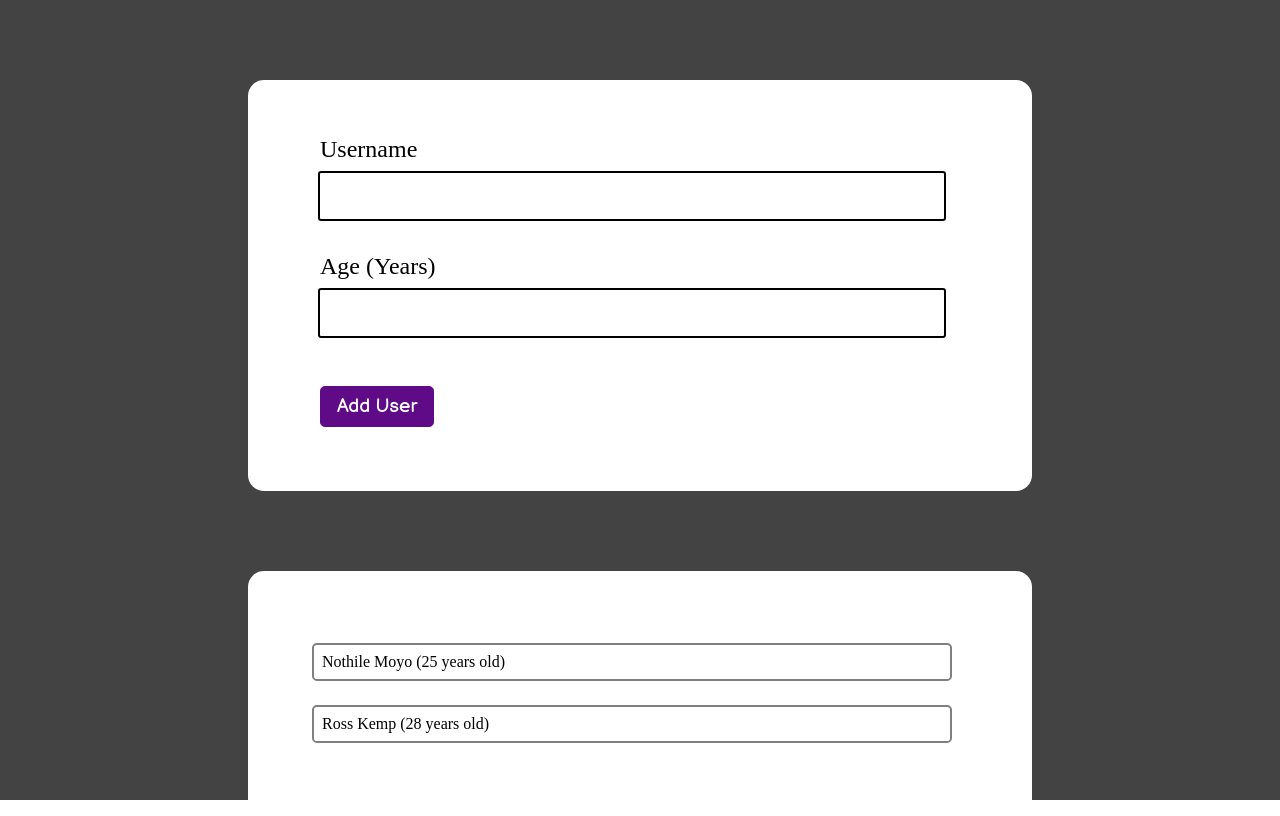
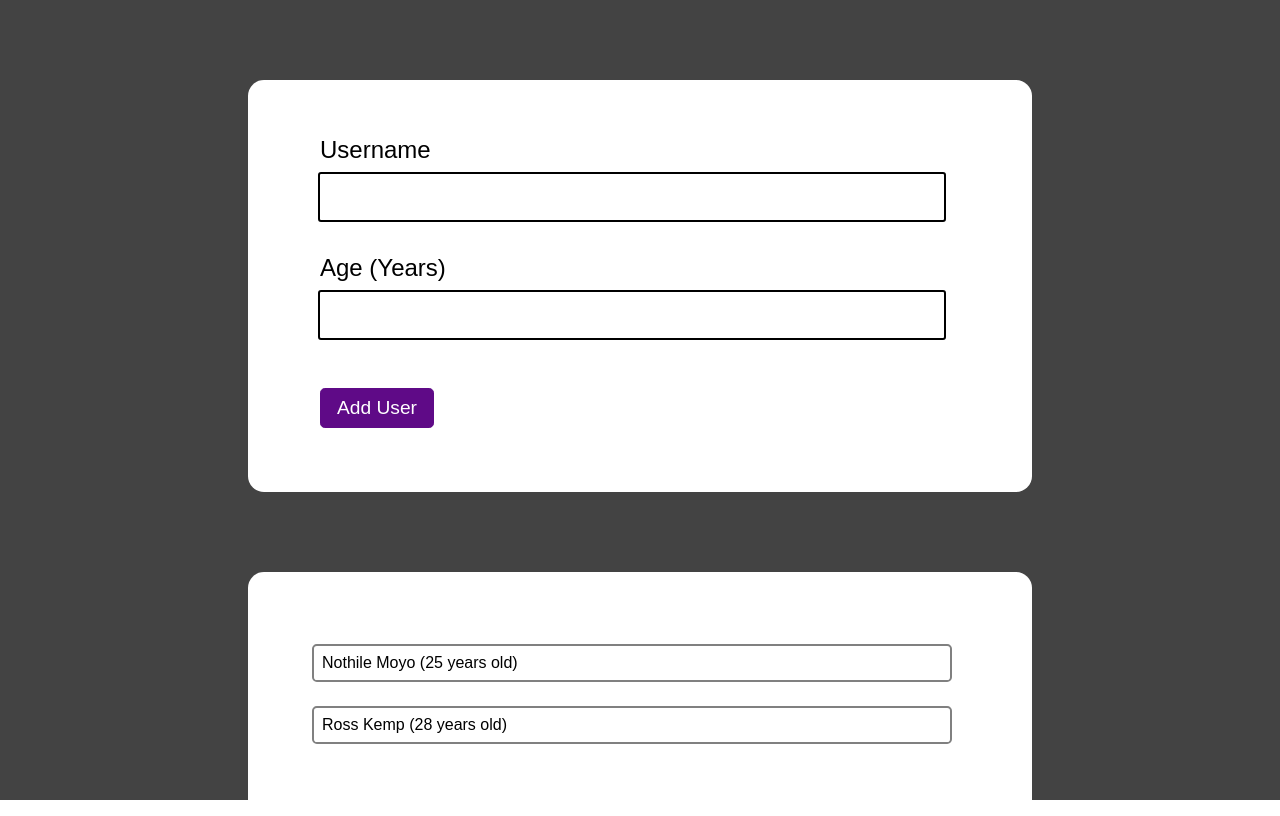
Before and after one commit to Nothile-Moyo-Git/userbuilder-list, a React (Create React App) app: page / in a window 1280 px wide. Built offline with nearby package versions, Linux system fonts and the light colour scheme.

Commit message:
Updated font to Arial as cursive was too much on macs

```diff
--- a/src/App.css
+++ b/src/App.css
@@ -37,7 +37,7 @@
     font-weight: 500;
     color: var(--secondary-one);
     transition: all 0.20s linear;
-    font-family: var(--balsamiq-sans);
+    font-family: var(--arial-font);
     cursor: pointer;
   }
 
--- a/src/Components/UserModal/UserBuilder.css
+++ b/src/Components/UserModal/UserBuilder.css
@@ -49,7 +49,7 @@
     color: var(--primary-one);
     box-shadow: inset 0px 0px 2px 1.5px var(--primary-one), 0px 0px 2px 1.5px var(--primary-one);
     transition: all 0.2s linear;
-    font-family: var(--balsamiq-sans);
+    font-family: var(--arial-font);
     text-shadow: 0rem 0rem 0.2rem rgba(255, 255, 255, 0.5), 0rem 0rem 0.2rem currentColor;
 }
 
--- a/src/index.css
+++ b/src/index.css
@@ -19,11 +19,12 @@
   --error-modal-thin-padding: 0rem 3rem 1rem 3rem;
   --card-corners: 1rem;
   --balsamiq-sans: 'Balsamiq Sans', cursive;
+  --arial-font: Arial, Helvetica, sans-serif,
 }
 
 body {
   margin: 0;
-  font-family: cursive;
+  font-family: Arial;
   -webkit-font-smoothing: antialiased;
   -moz-osx-font-smoothing: grayscale;
 }
```
